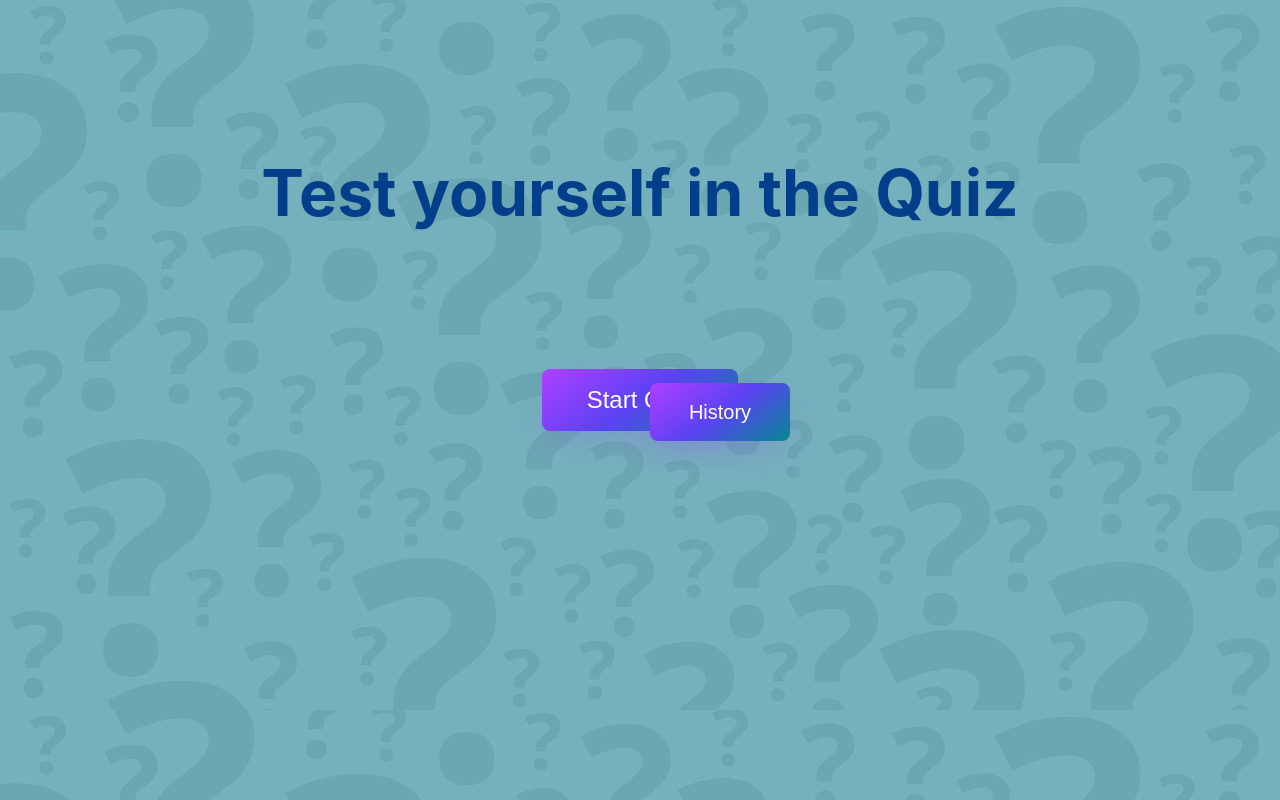
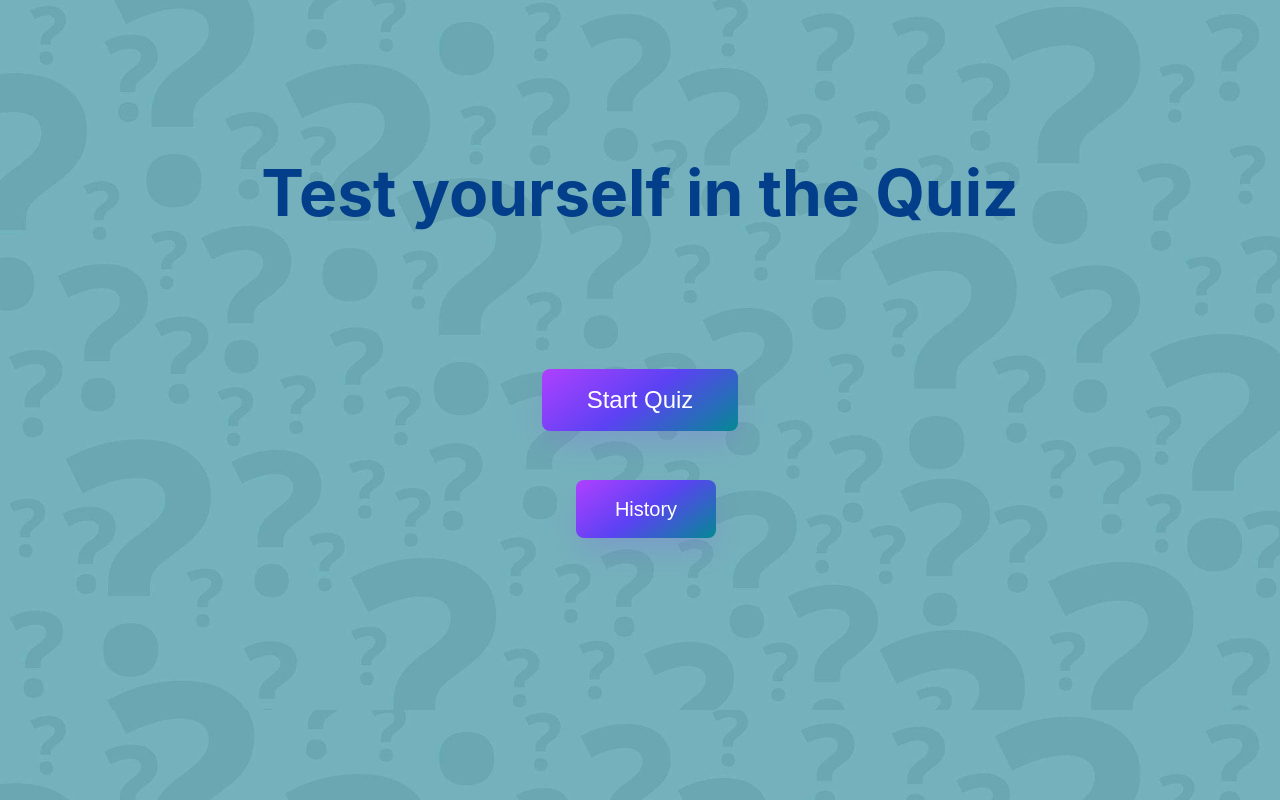
Before and after one commit to irakli9909/ol-academy-quiz-app-final-project, a React (Create React App) app: page / in a window 1280 px wide. Built offline with nearby package versions, Linux system fonts and the light colour scheme; the HTML template or start-up script is replaced by a standard one.

Commit message:
fix styles

```diff
--- a/src/components/Home/Home.css
+++ b/src/components/Home/Home.css
@@ -1,11 +1,9 @@
-body{
+body {
   width: 100%;
   height: 100vh;
   display: flex;
-
-
 }
-.title-text{
+.title-text {
   margin-top: -40%;
   font-size: 4rem;
   font-weight: bold;
@@ -13,18 +11,18 @@ body{
   line-height: 1em;
 }
 
-.button-items{
+.button-items {
   position: absolute;
   left: 50%;
   top: 50%;
 
   align-items: center;
-  background-image: linear-gradient(144deg,#AF40FF, #5B42F3 50%,#048993);
+  background-image: linear-gradient(144deg, #af40ff, #5b42f3 50%, #048993);
   border: 0;
   border-radius: 8px;
   box-shadow: rgba(151, 65, 252, 0.2) 0 15px 30px -5px;
   box-sizing: border-box;
-  color: #FFFFFF;
+  color: #ffffff;
   display: flex;
   font-family: sans-serif;
   font-size: 20px;
@@ -39,25 +37,20 @@ body{
   touch-action: manipulation;
   white-space: nowrap;
   cursor: pointer;
-  transform:translate(-50%,-50%)
-
-
-
+  transform: translate(-50%, -50%);
 }
 
-.button-history{
+.button-history {
   position: absolute;
-transform:translate(460%, 650%);
-
-  top: 6px;
-  left: 6px;
+  left: 45%;
+  top: 60%;
   align-items: center;
-  background-image: linear-gradient(144deg,#AF40FF, #5B42F3 50%,#048993);
+  background-image: linear-gradient(144deg, #af40ff, #5b42f3 50%, #048993);
   border: 0;
   border-radius: 8px;
   box-shadow: rgba(151, 65, 252, 0.2) 0 15px 30px -5px;
   box-sizing: border-box;
-  color: #FFFFFF;
+  color: #ffffff;
   display: flex;
   font-family: sans-serif;
   font-size: 20px;
@@ -86,12 +79,12 @@ transform:translate(460%, 650%);
   top: 6px;
   left: 6px;
   align-items: center;
-  background-image: linear-gradient(144deg,#AF40FF, #5B42F3 50%,#048993);
+  background-image: linear-gradient(144deg, #af40ff, #5b42f3 50%, #048993);
   border: 0;
   border-radius: 8px;
   box-shadow: rgba(151, 65, 252, 0.2) 0 15px 30px -5px;
   box-sizing: border-box;
-  color: #FFFFFF;
+  color: #ffffff;
   display: flex;
   font-family: sans-serif;
   font-size: 20px;
```
Lines whose indentation alone changed are shown as unchanged.
